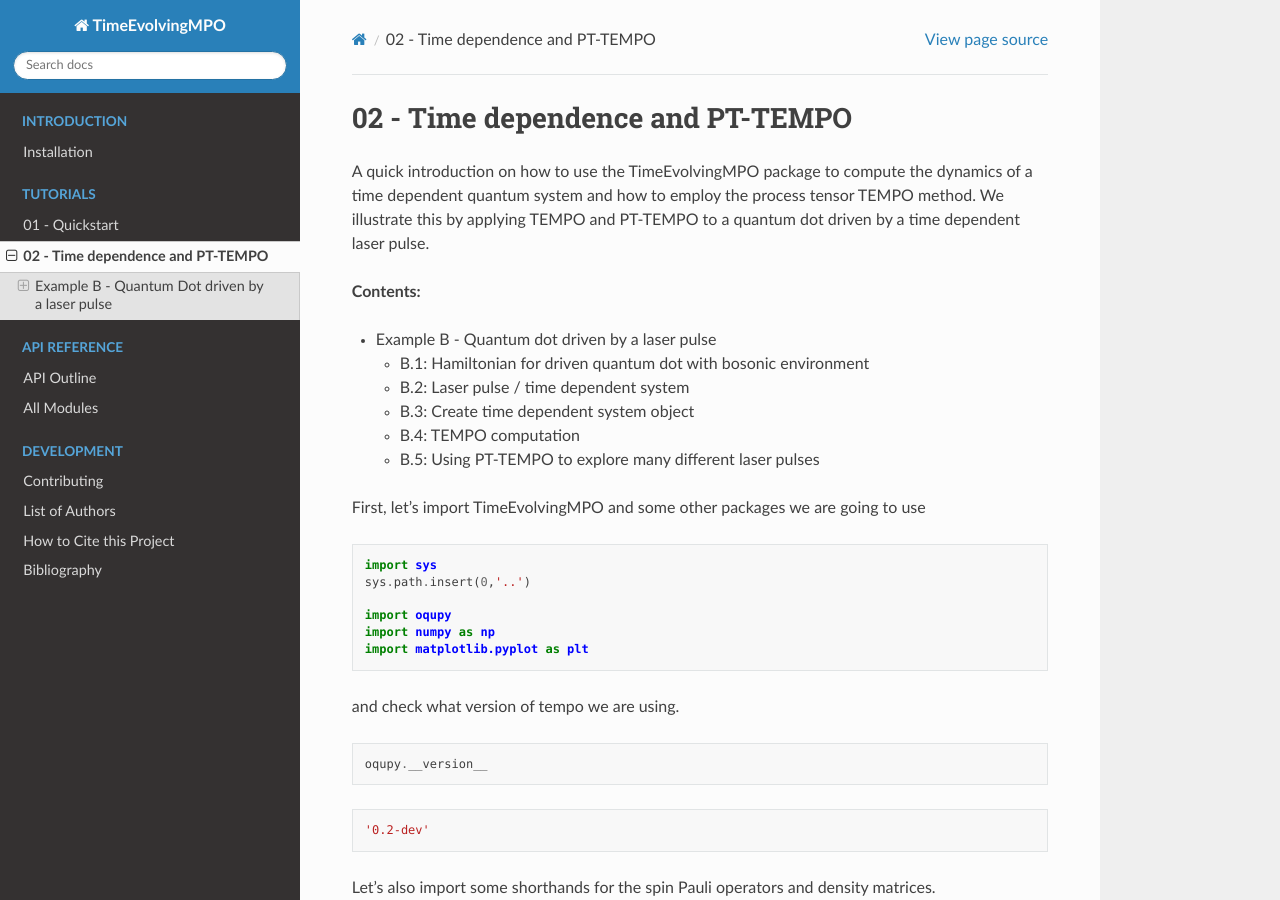
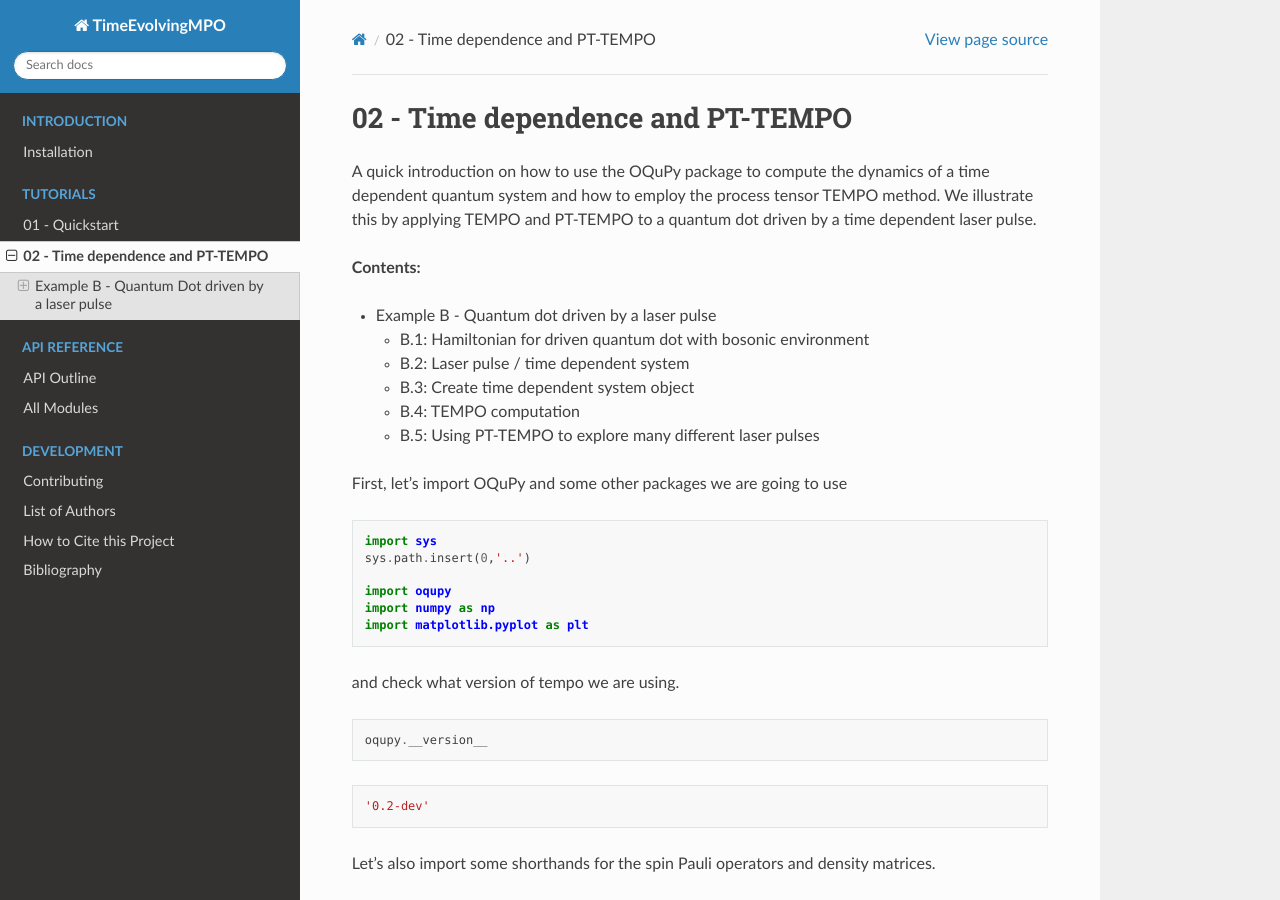
Before and after one commit to tempoCollaboration/OQuPy, a Sphinx documentation site: the page built from docs/pages/tutorial_02_pt_tempo/tutorial_02_pt_tempo.rst, in a window 1280 px wide and 900 px high. Built offline with Sphinx 7.4.7 and the Read the Docs theme 2.0.0, drawn with Linux system fonts in a browser that asks for light colours; the version number could not be read and is left out; cross-references to code outside the pages are shown as plain code.

Commit message:
Fix Tutorials: TimeEvolvingMPO -> OQuPy

```diff
--- a/docs/pages/tutorial_01_quickstart/tutorial_01_quickstart.rst
+++ b/docs/pages/tutorial_01_quickstart/tutorial_01_quickstart.rst
@@ -1,7 +1,7 @@
 01 - Quickstart
 ===============
 
-A quick introduction on how to use the TimeEvolvingMPO package to
+A quick introduction on how to use the OQuPy package to
 compute the dynamics of a quantum system that is possibly strongly
 coupled to a structured environment. We illustrate this by applying the
 TEMPO method to the strongly coupled spin boson model.
@@ -14,7 +14,7 @@ TEMPO method to the strongly coupled spin boson model.
    -  A.2: Create system, correlations and bath objects
    -  A.3: TEMPO computation
 
-First, let’s import TimeEvolvingMPO and some other packages we are going
+First, let’s import OQuPy and some other packages we are going
 to use
 
 .. code:: ipython3
--- a/docs/pages/tutorial_02_pt_tempo/tutorial_02_pt_tempo.rst
+++ b/docs/pages/tutorial_02_pt_tempo/tutorial_02_pt_tempo.rst
@@ -1,7 +1,7 @@
 02 - Time dependence and PT-TEMPO
 =================================
 
-A quick introduction on how to use the TimeEvolvingMPO package to
+A quick introduction on how to use the OQuPy package to
 compute the dynamics of a time dependent quantum system and how to
 employ the process tensor TEMPO method. We illustrate this by applying
 TEMPO and PT-TEMPO to a quantum dot driven by a time dependent laser
@@ -17,7 +17,7 @@ pulse.
    -  B.4: TEMPO computation
    -  B.5: Using PT-TEMPO to explore many different laser pulses
 
-First, let’s import TimeEvolvingMPO and some other packages we are going
+First, let’s import OQuPy and some other packages we are going
 to use
 
 .. code:: ipython3
```
Also changed, not shown: 5 other files.
